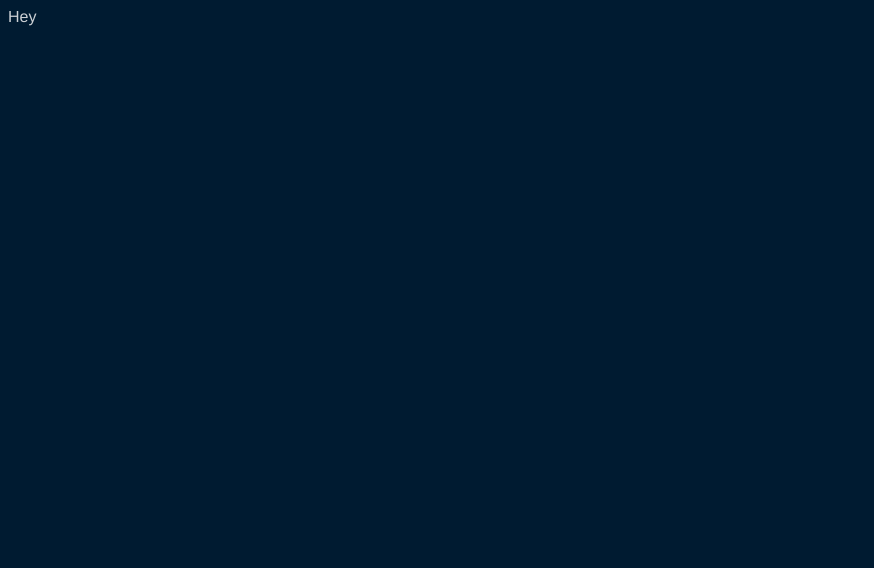
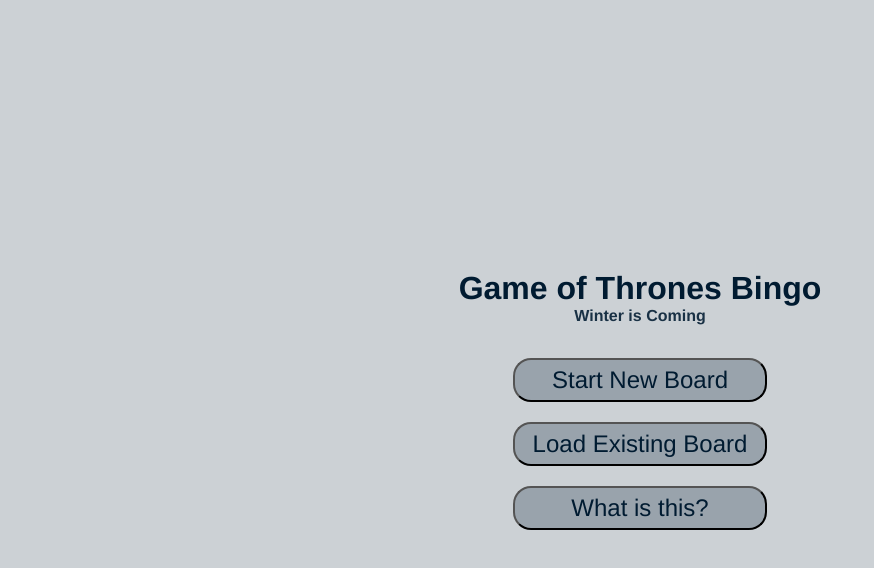
Before and after one commit to tomscallon/got-bingo, a React app: page / in a window 1280 px wide. Shown: the whole page, without its empty margins (0-874 px from the left). Built offline with nearby package versions, Linux system fonts and the light colour scheme; a web font is replaced by a local one.

Commit message:
Lots of styling

```diff
--- a/client/colors.scss
+++ b/client/colors.scss
@@ -2,3 +2,4 @@
 $color-primary-dark: #193145;
 $color-primary-light: #99a3ac;
 $color-primary-lighter: #ccd1d5;
+$color-primary-lightest: #ffffff;
--- a/client/components/GameOfThronesBingo.js
+++ b/client/components/GameOfThronesBingo.js
@@ -5,6 +5,7 @@
 
 import * as React from 'react';
 import GameOfThronesBingoBoard from './GameOfThronesBingoBoard';
+import GameOfThronesBingoMainMenu from './GameOfThronesBingoMainMenu';
 
 type State = {|
   currentBoard: ?Board,
@@ -21,7 +22,7 @@
 
     // If currentBoard is null, then render the main menu.
     if (!currentBoard) {
-      content = 'Hey';
+      content = <GameOfThronesBingoMainMenu />;
     } else {
       // Otherwise, render that board.
       content = <GameOfThronesBingoBoard board={currentBoard} />;
@@ -29,7 +30,9 @@
 
     return (
       <div className="game-of-thrones-bingo">
-        {content}
+        <h1 className="game-of-thrones-bingo-title">Game of Thrones Bingo</h1>
+        <h2 className="game-of-thrones-bingo-subtitle">Winter is Coming</h2>
+        <div className="game-of-thrones-bingo-main">{content}</div>
       </div>
     );
   }
--- a/client/components/GameOfThronesBingo.scss
+++ b/client/components/GameOfThronesBingo.scss
@@ -1,5 +1,38 @@
 @import url('https://fonts.googleapis.com/css?family=Sawarabi+Mincho');
+@import '../colors';
 
-#root {
+.game-of-thrones-bingo {
+  position: fixed;
+  top: 0;
+  left: 0;
+  width: 100vw;
+  height: 100vh;
+  display: flex;
+  flex-direction: column;
   font-family: 'Sawarabi Mincho', Helvetica, sans-serif;
+  align-items: center;
+  justify-content: center;
+  background-color: $color-primary-lighter;
+  color: $color-primary-darker;
 }
+
+.game-of-thrones-bingo-title {
+  margin: 0;
+  font-size: 2em;
+}
+
+.game-of-thrones-bingo-subtitle {
+  margin-top: 0;
+  color: $color-primary-dark;
+  font-size: 1em;
+}
+
+.game-of-thrones-bingo button {
+  cursor: pointer;
+  font-family: inherit;
+  color: inherit;
+  background-color: $color-primary-light;
+  padding: 0.25em 0.75em;
+  border-radius: 0.75em;
+  box-shadow: none;
+}
--- /dev/null
+++ b/client/components/GameOfThronesBingoMainMenu.js
@@ -0,0 +1,19 @@
+/* @flow */
+
+import './GameOfThronesBingoMainMenu.scss';
+
+import * as React from 'react';
+
+class GameOfThronesBingoMainMenu extends React.Component<{}> {
+  render(): React.Node {
+    return (
+      <div className="game-of-thrones-bingo-main-menu">
+        <button>Start New Board</button>
+        <button>Load Existing Board</button>
+        <button>What is this?</button>
+      </div>
+    );
+  }
+}
+
+export default GameOfThronesBingoMainMenu;
--- /dev/null
+++ b/client/components/GameOfThronesBingoMainMenu.scss
@@ -0,0 +1,10 @@
+.game-of-thrones-bingo-main-menu {
+  display: flex;
+  flex-direction: column;
+  align-items: stretch;
+}
+
+.game-of-thrones-bingo-main-menu button {
+  margin-top: 20px;
+  font-size: 24px;
+}
--- a/public/index.html
+++ b/public/index.html
@@ -38,7 +38,8 @@
         width: 50px;
         height: 50px;
         border-radius: 25px;
-        border-top: 3px solid #ccd1d5;
+        border: 3px solid transparent;
+        border-top-color: #ccd1d5;
         animation: rotate 1s linear infinite;
       }
     </style>
```
